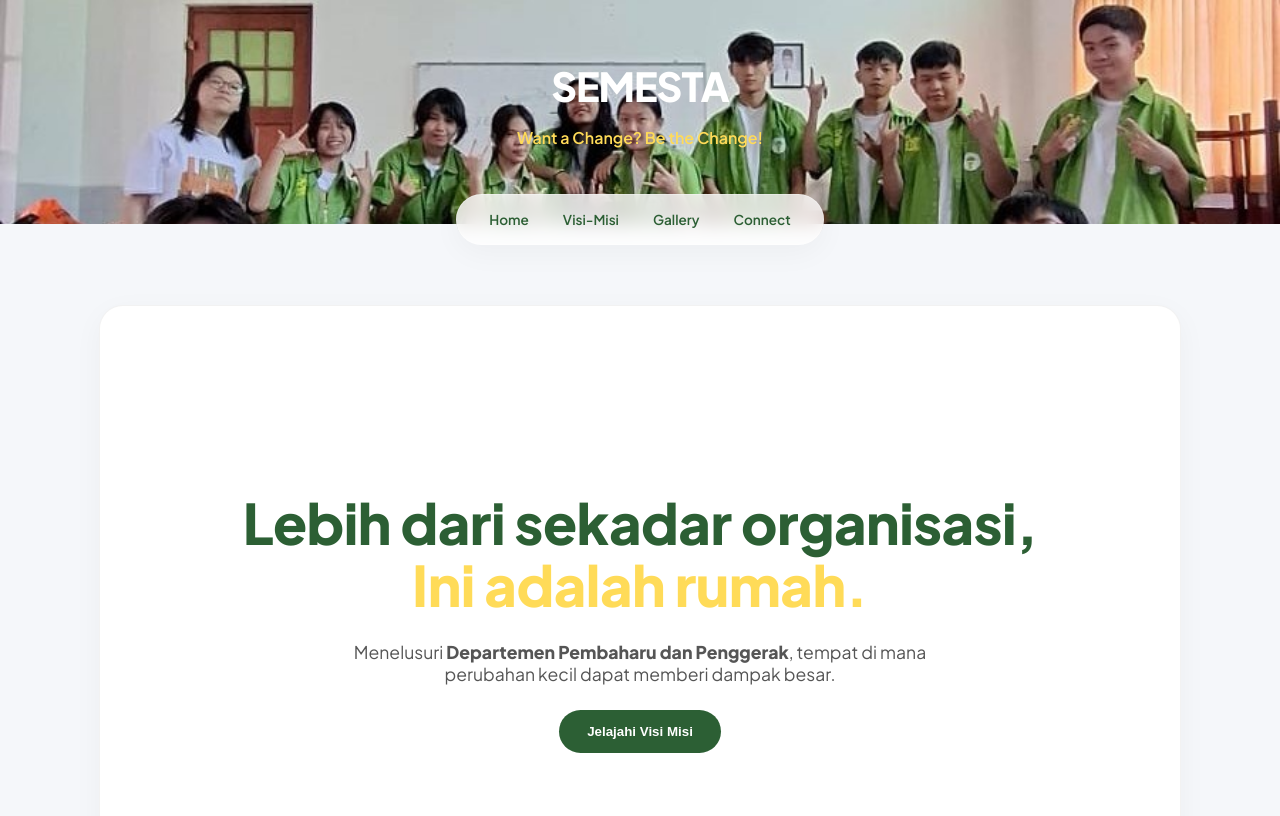
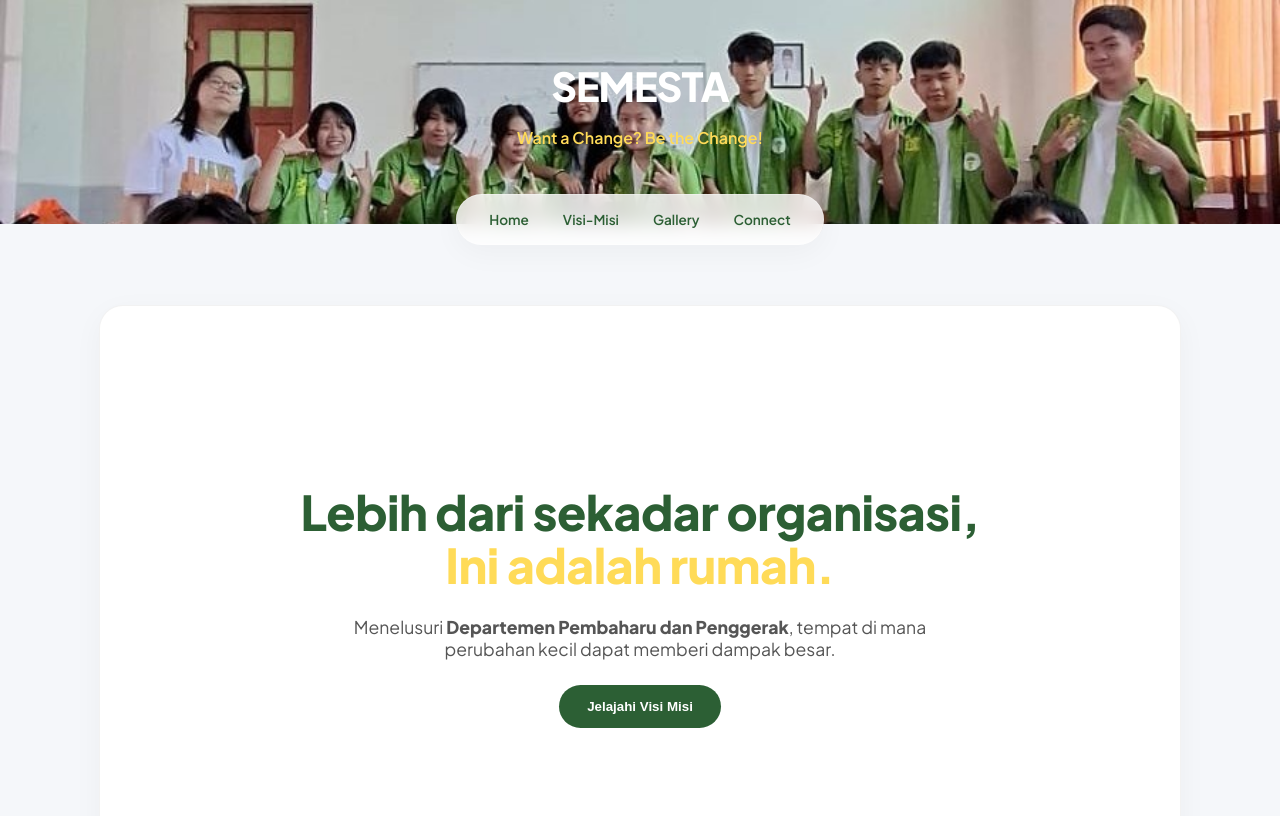
Before and after one commit to seagamer1/Semesta.io, a plain HTML site: page index.html in a window 1280 px wide. Shown: the top 816 px of the page. Drawn offline with Linux system fonts and the light colour scheme.

Commit message:
Update index.html

```diff
--- a/index.html
+++ b/index.html
@@ -56,7 +56,7 @@
 
     <main class="container">
         <section class="hero-section">
-            <h2 style="border: none; padding: 0; font-size: 3.5rem; line-height: 1.1;">Lebih dari sekadar organisasi,<br><span style="color: #FFDB58;">Ini adalah rumah.</span></h2>
+            <h2 style="border: none; padding: 0; font-size: 3rem; line-height: 1.1;">Lebih dari sekadar organisasi,<br><span style="color: #FFDB58;">Ini adalah rumah.</span></h2>
             <p style="max-width: 600px; margin: 25px auto; color: #555; font-size: 1.1rem;">
                 Menelusuri <b>Departemen Pembaharu dan Penggerak</b>, tempat di mana perubahan kecil dapat memberi dampak besar.
             </p>
```
